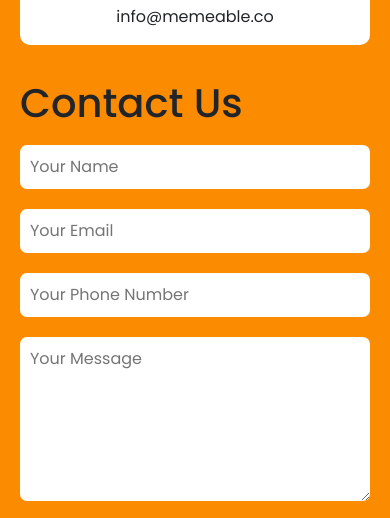
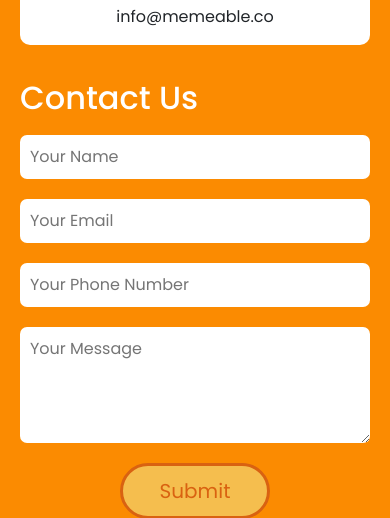
Before and after one commit to usamaasif786/MEMEABLE, a plain HTML site: page index.html in a window 390 px wide. Shown: the part 8777-9295 px from the top of the page. Drawn offline with nearby package versions, Linux system fonts and the light colour scheme.

Commit message:
From Usama

```diff
--- a/assets/css/style.css
+++ b/assets/css/style.css
@@ -1196,6 +1196,10 @@ textarea {
   .title.new {
     padding: 20px 0;
   }
+  .contact h1 {
+    font-size: 2rem;
+    color: #fff;
+  }
   .about h3 {
     font-size: 21px;
     margin-bottom: 15px;
@@ -1209,7 +1213,7 @@ textarea {
     width: 60%;
   }
 }
-
+/* /// For Remove the White space on Right Side On Mobile Screen //// */
 @media only screen and (-webkit-min-device-pixel-ratio: 1.5),
   only screen and (-o-min-device-pixel-ratio: 3/2),
   only screen and (min--moz-device-pixel-ratio: 1.5),
--- a/index.html
+++ b/index.html
@@ -822,7 +822,7 @@
           />
           <textarea
             name="Message"
-            rows="6"
+            rows="4"
             placeholder="Your Message"
           ></textarea>
           <button type="submit" class="btn contact-btn">Submit</button>
```
